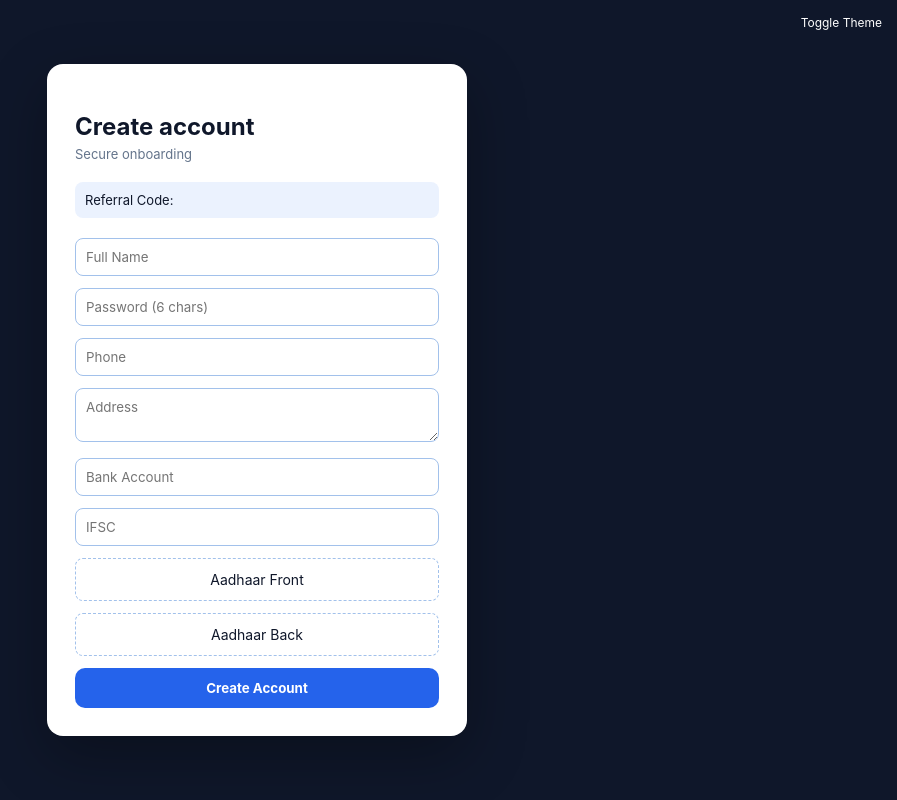
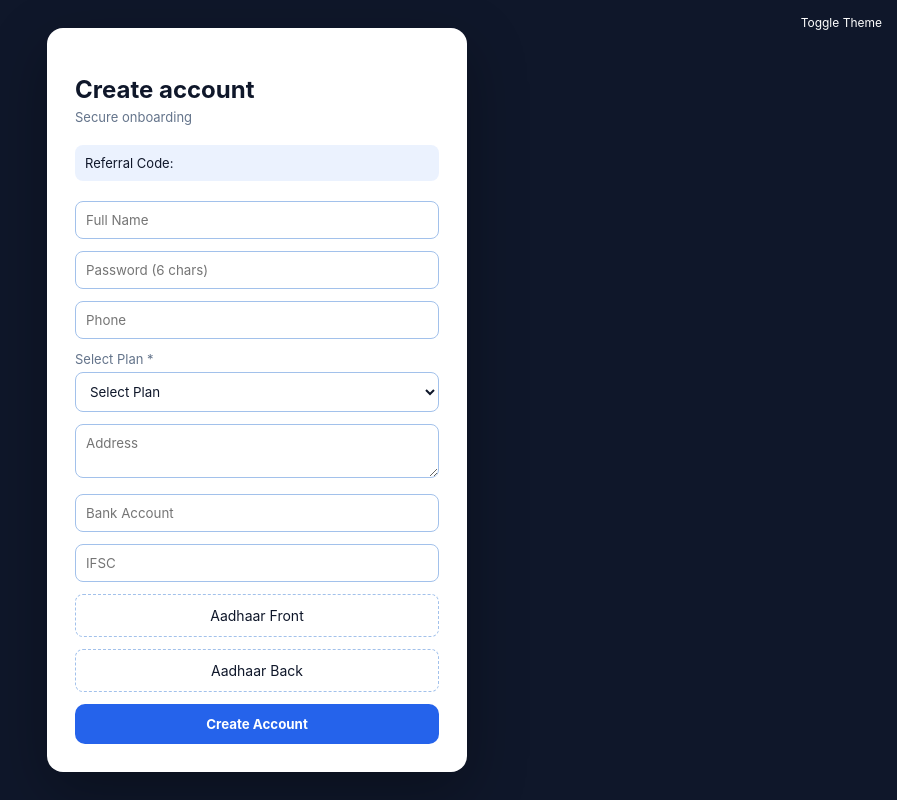
Before and after one commit to Akshaytr31/buylive_holydays, a Django app: template buyliv/templates/register.html in a window 1280 px wide. Shown: the whole page, without its empty margins (383-1280 px from the left). Run offline with Django 5.2, Linux system fonts and the light colour scheme; the template is opened without the code that fills it, so the values that code supplies are empty.

Commit message:
add addingtional field in the registration form

```diff
--- a/buyliv/accounts/models.py
+++ b/buyliv/accounts/models.py
@@ -101,6 +101,12 @@ class RegistrationRequest(models.Model):
 
     bank_account_number = models.CharField(max_length=50)
     ifsc_code = models.CharField(max_length=20)
+    plan = models.ForeignKey(
+        Plan,
+        null=True,
+        blank=True,
+        on_delete=models.SET_NULL
+    )
     voucher = models.ForeignKey(
     Voucher,
     null=True,
--- a/buyliv/accounts/serializers.py
+++ b/buyliv/accounts/serializers.py
@@ -12,6 +12,7 @@ from django.contrib.auth import authenticate
 from django.contrib.auth.hashers import make_password
 from rest_framework import serializers
 from .models import Voucher
+from voucher.models import Plan
 
 
 class LoginSerializer(serializers.Serializer):
@@ -63,6 +64,7 @@ class RegisterSerializer(serializers.Serializer):
     phone = serializers.CharField()
     bank_account_number = serializers.CharField()
     ifsc_code = serializers.CharField()
+    plan = serializers.PrimaryKeyRelatedField(queryset=Plan.objects.all(), required=False)
 
     def validate(self, data):
         referral_code = data.get("referral_code")
@@ -222,6 +224,7 @@ class UserDetailSerializer(serializers.ModelSerializer):
 #request list and details
 class RegistrationRequestSerializer(serializers.ModelSerializer):
     sponsor_name = serializers.CharField(source="sponsor.username", read_only=True)
+    plan_name = serializers.CharField(source="plan.name", read_only=True)
 
     class Meta:
         model = RegistrationRequest
@@ -239,6 +242,8 @@ class RegistrationRequestSerializer(serializers.ModelSerializer):
             "ifsc_code",
             "sponsor",
             "sponsor_name",
+            "plan",
+            "plan_name",
         ]
 
 
--- a/buyliv/templates/admin/request_list.html
+++ b/buyliv/templates/admin/request_list.html
@@ -32,6 +32,7 @@
                         <th>#</th>
                         <th>User</th>
                         <th>Phone</th>
+                        <th>Plan</th>
                         <th>Date</th>
                         <th>Status</th>
                         <th class="text-right">Actions</th>
@@ -274,6 +275,7 @@ function renderTable() {
             </td>
 
             <td>${item.phone}</td>
+            <td><span class="badge badge-info">${item.plan_name || "N/A"}</span></td>
 
             <td>
                 <i class="far fa-clock text-muted mr-1"></i>
--- a/buyliv/templates/register.html
+++ b/buyliv/templates/register.html
@@ -180,6 +180,16 @@ Referral Code: <b>{{ referral_code }}</b>
 <input type="password" name="password" placeholder="Password (6 chars)" required>
 <input name="phone" placeholder="Phone" required>
 
+<label style="display: block; font-size: 13px; color: var(--muted); margin-bottom: 5px;">Select Plan *</label>
+<select name="plan" required style="width: 100%; padding: 10px; margin-bottom: 12px; border-radius: 8px; border: 1px solid var(--border); background: transparent; color: var(--text);">
+    <option value="" disabled selected>Select Plan</option>
+    {% for plan in plans %}
+        <option value="{{ plan.id }}">
+            {{ plan.amount|floatformat:0 }} {{ plan.name }} plan
+        </option>
+    {% endfor %}
+</select>
+
 <textarea name="address" placeholder="Address"></textarea>
 
 <input name="bank_account_number" placeholder="Bank Account">
```
Also changed, not shown: buyliv/accounts/views.py (+5 -2 lines), buyliv/buyliv/settings.py (+4 -3 lines), buyliv/accounts/migrations/0014_registrationrequest_plan.py (added).
